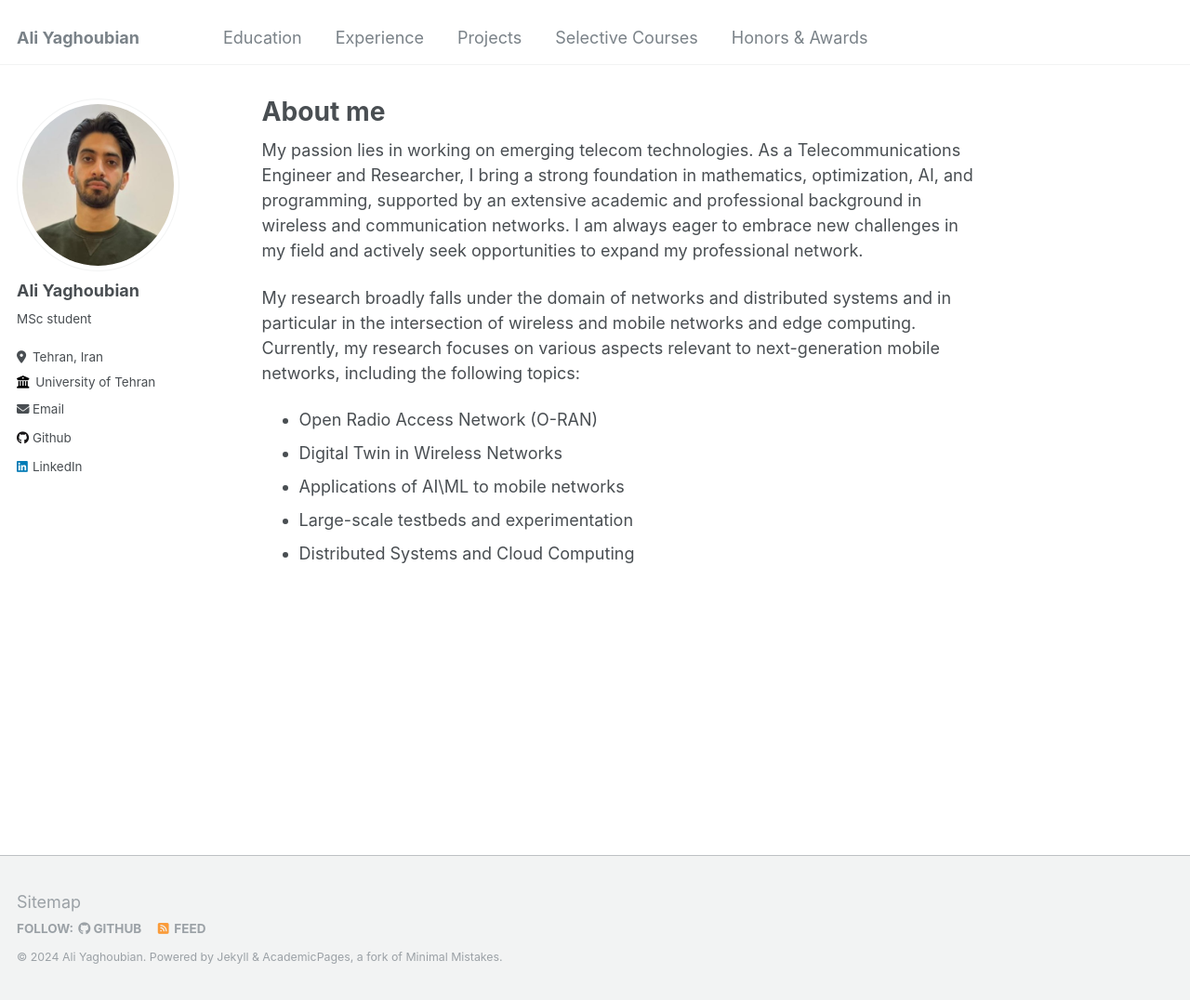
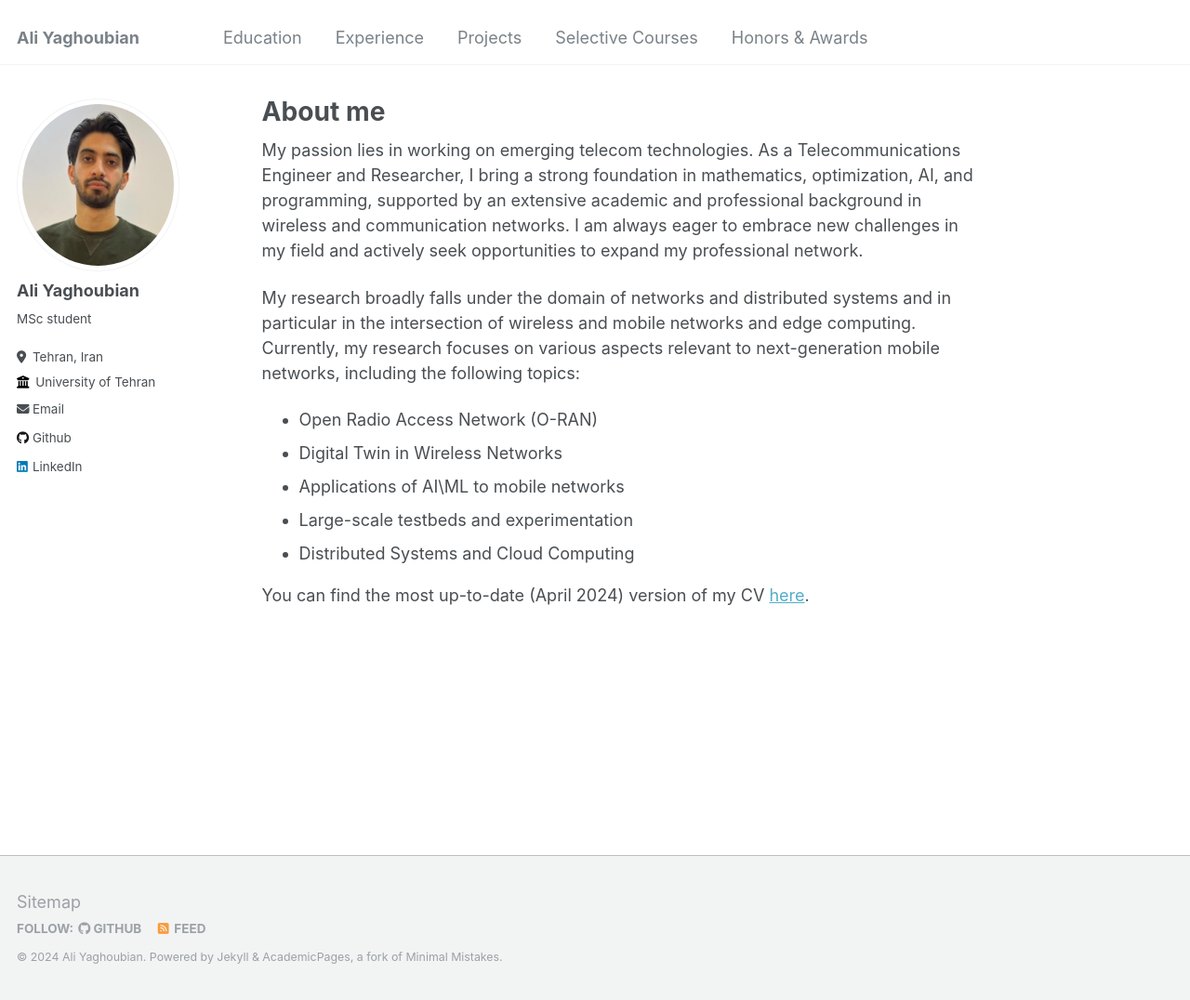
Before and after one commit to aliyaghoobian/aliyaghoobian.github.io, a Jekyll site: the page built from _pages/about.md, in a window 1280 px wide and 1076 px high. Shown: the whole window at 93% size. Built offline with Jekyll 4.4.1, drawn with Linux system fonts in a browser that asks for light colours.

Commit message:
Update about.md

```diff
--- a/_pages/about.md
+++ b/_pages/about.md
@@ -16,3 +16,5 @@ My research broadly falls under the domain of networks and distributed systems a
 * Applications of AI\ML to mobile networks
 * Large-scale testbeds and experimentation
 * Distributed Systems and Cloud Computing
+
+You can find the most up-to-date (April 2024) version of my CV [here](https://aliyaghoobian.github.io/files/Ali Yghoubian-CV.pdf).
```
